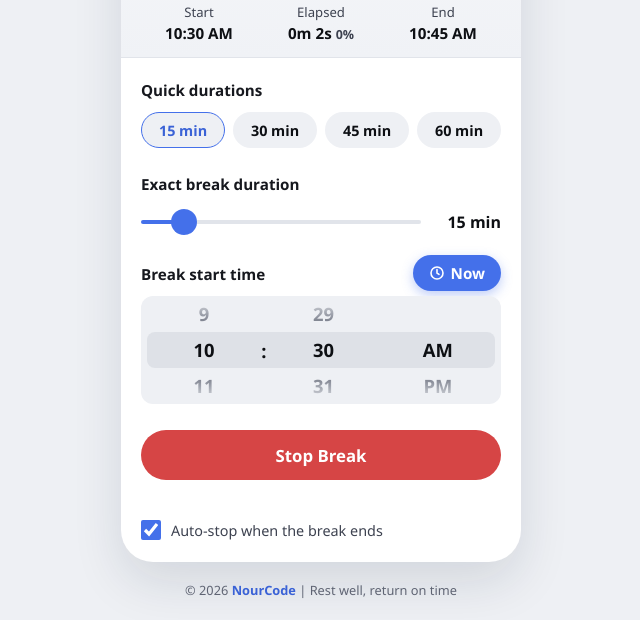
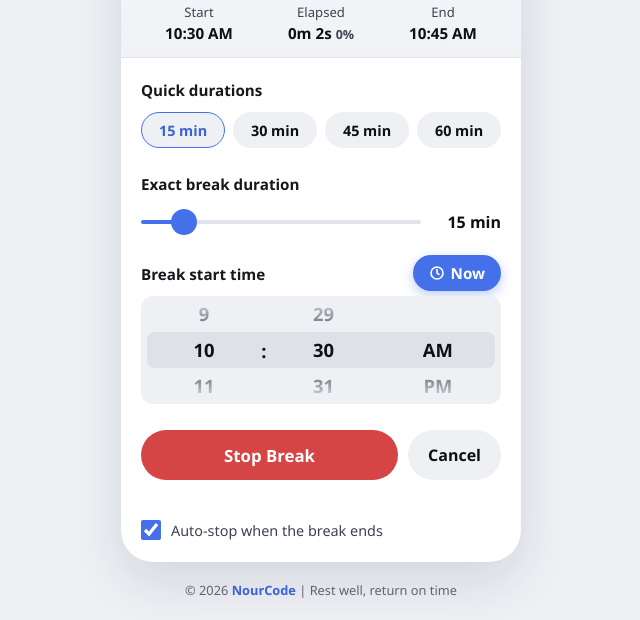
Before and after one commit to N0URC0DE/csbreak, a plain HTML site: page index.html in a window 1280 px wide. Both pictures are taken after a click on the button "Start Break". Shown: the part 201-821 px from the top of the page, without its empty margins (319-959 px from the left). Drawn offline with Linux system fonts and the light colour scheme.

Commit message:
Add a Cancel button to clear the current break
Stop only ends a break and shows the result, so there was no way to
throw a break away. Cancel, next to the main button whenever a break
exists, clears it and returns to Ready to start (asking first while
the break is still running).

```diff
--- a/index.html
+++ b/index.html
@@ -407,10 +407,15 @@
   }
   input[type="range"]::-moz-range-progress { background-color: var(--accent); height: 4px; border-radius: 2px; }
 
+  .action-row {
+    display: -webkit-box; display: -webkit-flex; display: flex;
+    gap: 10px;
+    margin-top: 26px;
+  }
   .start-btn {
-    width: 100%;
+    -webkit-box-flex: 1; -webkit-flex: 1; flex: 1;
+    min-width: 0;
     height: 50px;
-    margin-top: 26px;
     font-size: 1.05rem;
     font-weight: 700;
     color: #ffffff;
@@ -422,6 +427,21 @@
   .start-btn:active { -webkit-transform: scale(0.98); transform: scale(0.98); background-color: var(--accent-press); }
   .start-btn.stop { background-color: #d64545; }
   .start-btn.stop:active { background-color: #bb3a3a; }
+  /* Clears the current break (running or stopped) back to "Ready to start" */
+  .cancel-btn {
+    -webkit-flex-shrink: 0; flex-shrink: 0;
+    height: 50px;
+    padding: 0 20px;
+    font-size: 1rem;
+    font-weight: 700;
+    color: var(--text);
+    background-color: var(--surface);
+    -webkit-border-radius: 25px; border-radius: 25px;
+    -webkit-transition: -webkit-transform 0.12s, background-color 0.2s;
+    transition: transform 0.12s, background-color 0.2s;
+  }
+  .cancel-btn:active { -webkit-transform: scale(0.97); transform: scale(0.97); background-color: var(--surface-press); }
+  .cancel-btn[hidden] { display: none; }
 
   .summary {
     margin-top: 8px;
@@ -597,7 +617,10 @@
       </div>
     </div>
 
-    <button type="button" class="start-btn" id="startBtn">Start Break</button>
+    <div class="action-row">
+      <button type="button" class="start-btn" id="startBtn">Start Break</button>
+      <button type="button" class="cancel-btn" id="cancelBtn" hidden>Cancel</button>
+    </div>
 
     <label class="save-row">
       <input type="checkbox" id="autoStopToggle" checked>
@@ -916,6 +939,7 @@
   function setButton(text, isStop) {
     startBtn.textContent = text;
     startBtn.classList.toggle('stop', isStop);
+    $('cancelBtn').hidden = state.start === null;
   }
 
   var RING_LEN = 2 * Math.PI * 96; // circumference of the progress circle (r=96)
@@ -977,6 +1001,18 @@
     setWheel(state.start);
     render();
     save();
+  });
+
+  // Cancel: throw the current break away (no summary) and go back to the defaults screen.
+  $('cancelBtn').addEventListener('click', function () {
+    var running = state.start !== null && state.stopped === null;
+    if (running && !window.confirm('Cancel this break? The timer will be cleared.')) return;
+    state.start = null;
+    state.stopped = null;
+    wheelTouched = false; // wheel follows the clock again
+    lastMinute = -1;
+    save();
+    render();
   });
 
   $('nowBtn').addEventListener('click', function () {
--- a/sw.js
+++ b/sw.js
@@ -1,6 +1,6 @@
 // Offline support: keep the app's files cached so it opens without internet.
 // Bump VERSION whenever any of these files change, so phones pick up the update.
-var VERSION = 'break-timer-v9';
+var VERSION = 'break-timer-v10';
 var FILES = [
   './',
   './index.html',
```
